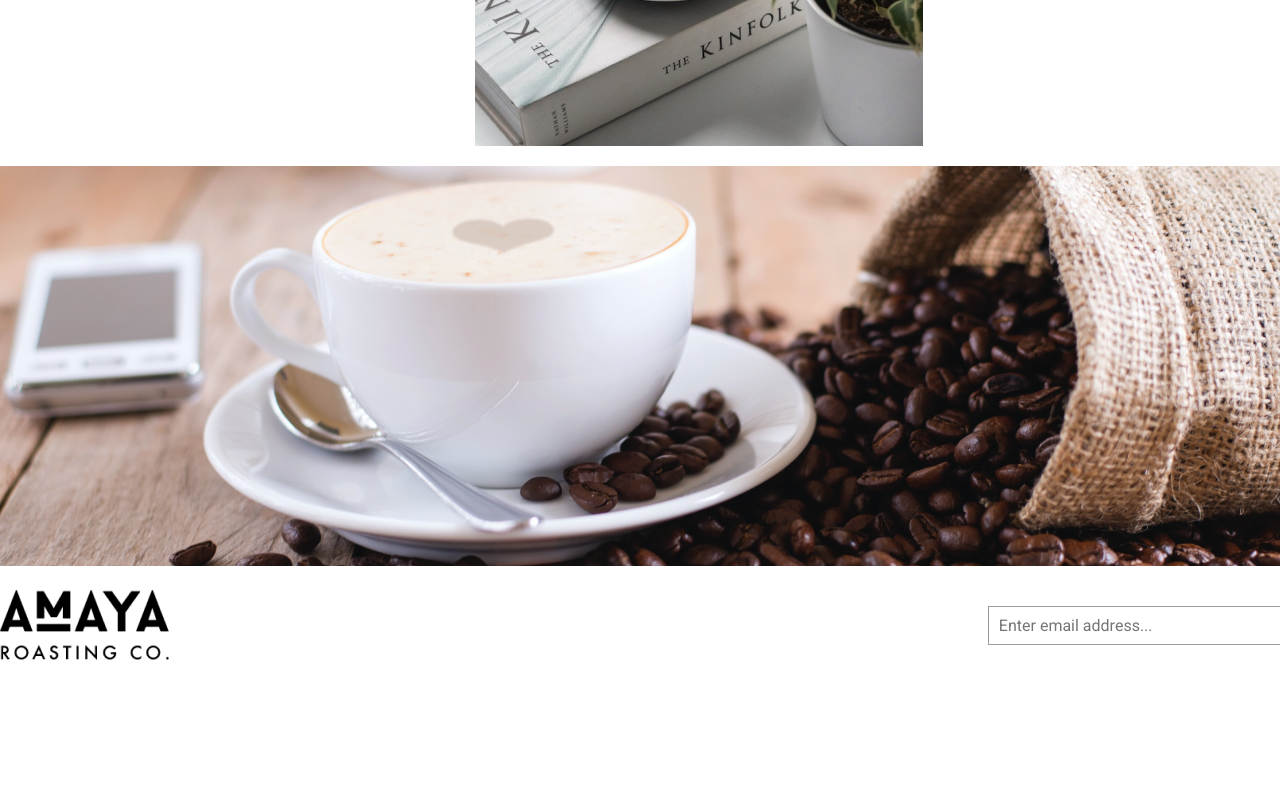
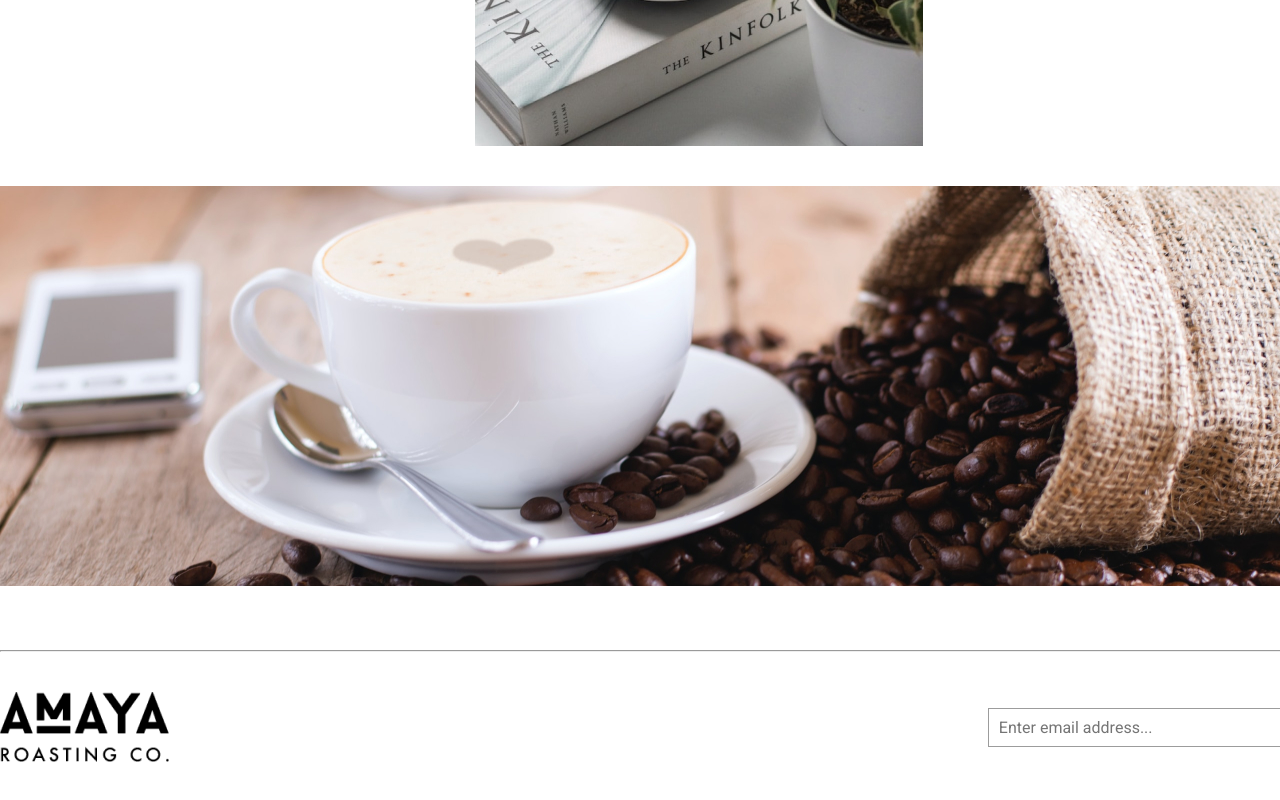
Before and after one commit to haviesolutionsjp/f8-fullstack-k21, a plain HTML site: page Day05/index.html in a window 1280 px wide. Shown: the part 1765-2565 px from the top of the page. Before the commit the page ends 2435 px from the top, so only its background shows below. Drawn offline with Linux system fonts and the light colour scheme.

Commit message:
Update the <hr> footer, padding

```diff
--- a/Day05/index.html
+++ b/Day05/index.html
@@ -66,6 +66,7 @@
         <div class="banner-bottom">
             <a href="#"><img src="./images/banner-footer.jpg" alt="Banner footer"></a>
         </div>
+        <hr>
         <footer class="footer">
             <div class="footer-logo">
                 <a href="#"><img src="./images/logo.png" alt="Logo website"></a>
--- a/Day05/style.css
+++ b/Day05/style.css
@@ -95,14 +95,17 @@ body {
 }
 .banner-bottom {
     text-align: center;
-    padding: 20px 0;
+    padding: 40px 0 60px 0;
+}
+hr {
+    color: #9C9C9C;
 }
 .footer {
     display: flex;
     justify-content: space-between;
     align-items: center;
     width: 100%;
-    padding-bottom: 10px;
+    padding: 40px 0;
 }
 
 .footer-logo {
```
